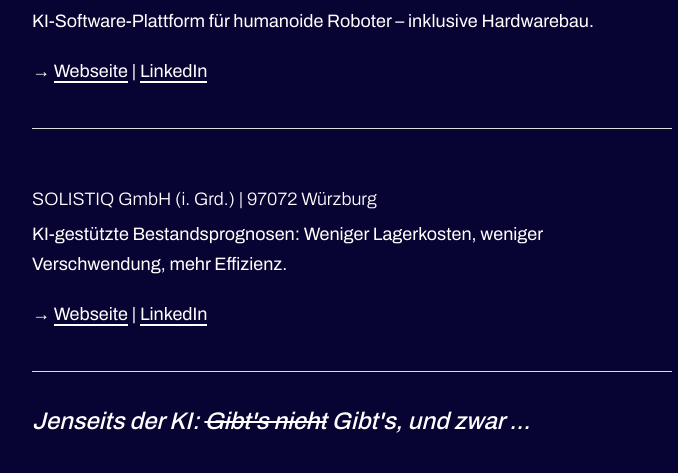
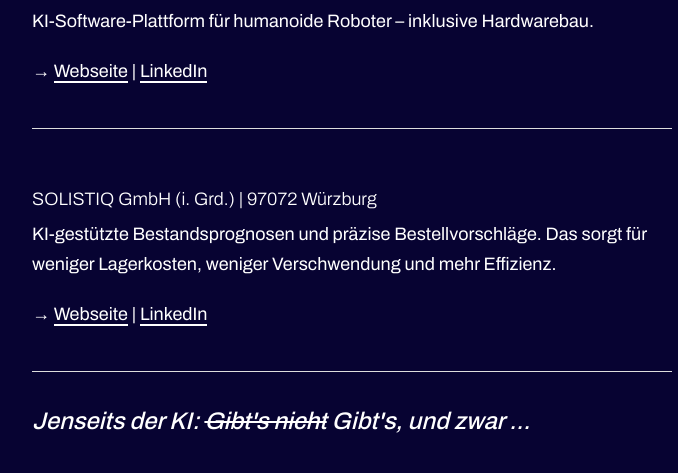
Before and after one commit to 10-o-clock-org/awm_website, a PHP site: page /news.php in a window 1280 px wide. Shown: the part 2098-2571 px from the top of the page, without its empty margins (128-806 px from the left). Run offline with PHP 8.4, Linux system fonts and the light colour scheme.

Commit message:
Ergänzungen bei solistq

```diff
--- a/news.php
+++ b/news.php
@@ -70,7 +70,7 @@
 <br/>
 <div class="startup-box">
     <h3>SOLISTIQ GmbH (i. Grd.) | 97072 Würzburg</h3>
-    <p>KI-gestützte Bestandsprognosen: Weniger Lagerkosten, weniger Verschwendung, mehr Effizienz.</p>
+    <p>KI-gestützte Bestandsprognosen und präzise Bestellvorschläge. Das sorgt für weniger Lagerkosten, weniger Verschwendung und mehr Effizienz.</p>
     <p>→ <a href="https://solistiq.com" target="_blank" rel="noopener">Webseite</a> | <a href="https://www.linkedin.com/company/solistiq" target="_blank" rel="noopener">LinkedIn</a></p>
 </div>
 
```
